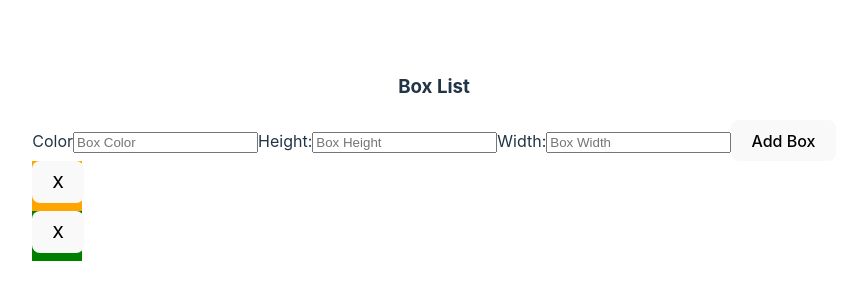
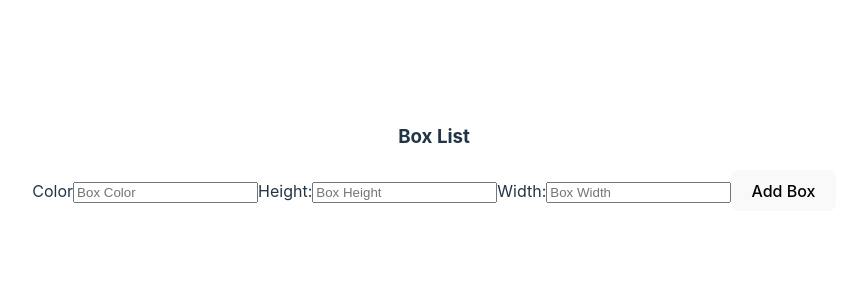
Before and after one commit to jonjones320/React-Forms-Exercise, a React (Vite) app in the folder ColorBoxMaker/: page / in a window 1280 px wide. Shown: the part 242-542 px from the top of the page, without its empty margins (206-1052 px from the left). Built offline with nearby package versions, Linux system fonts and the light colour scheme.

Commit message:
Removed unnecessary inital state boxes

```diff
--- a/ColorBoxMaker/src/BoxList.jsx
+++ b/ColorBoxMaker/src/BoxList.jsx
@@ -5,13 +5,10 @@ import NewBoxForm from "./NewBoxForm";
 
 
 const BoxList = () => {
-  const INITIAL_STATE = [
-    { id: uuid(), color: 'Orange', width: 50, height: 50 },
-    { id: uuid(), color: 'Green', width: 50, height: 50 }
-  ]
+  const INITIAL_STATE = []
   const [boxes, setBoxes] = useState(INITIAL_STATE);
   const addBox = (newBox) => {
-    setItems(boxes => [...boxes, { ...newBox, id: uuid() }])
+    setBoxes(boxes => [...boxes, { ...newBox, id: uuid() }])
   }
 
   const removeBox = (id) => {
```
